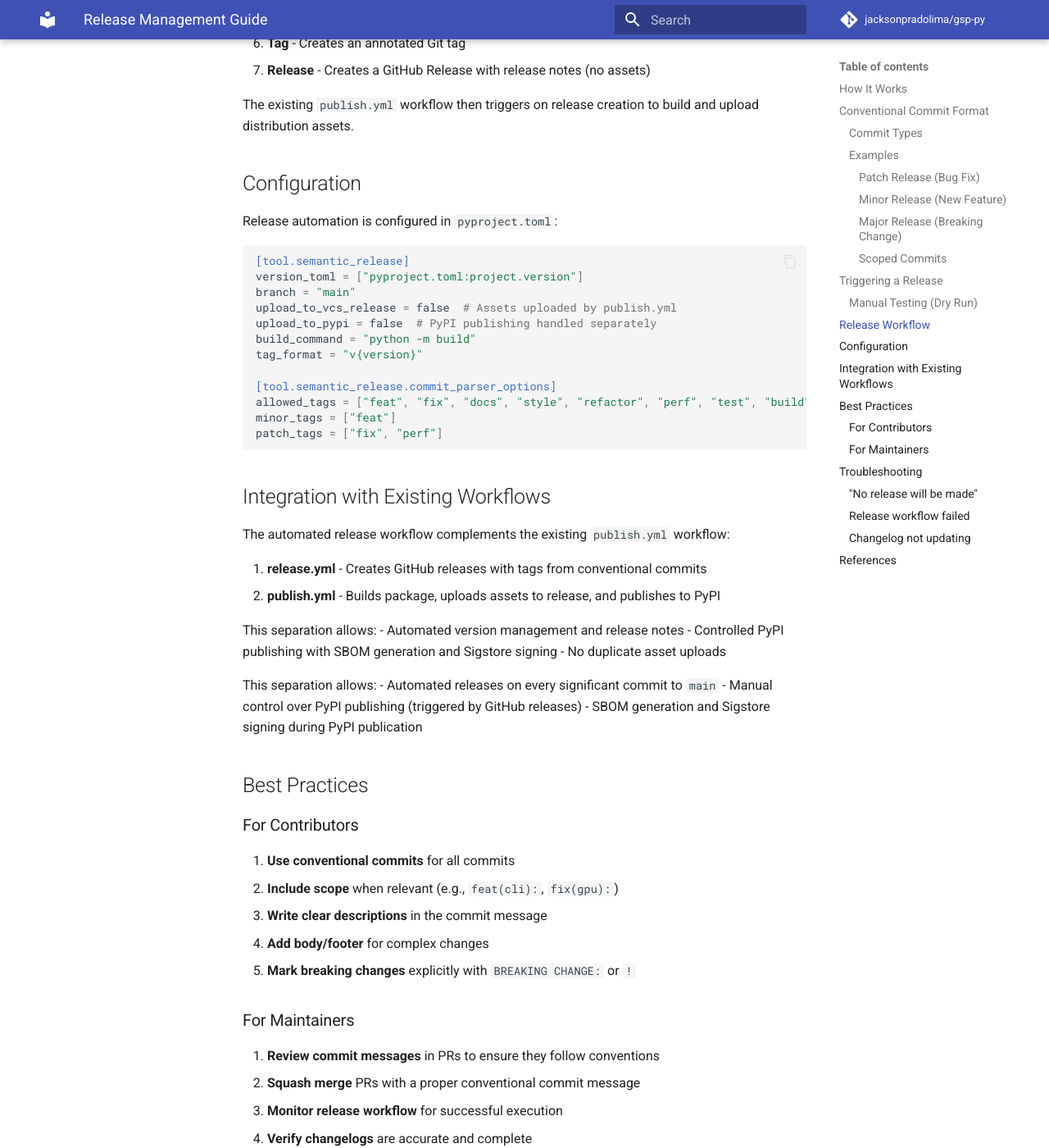
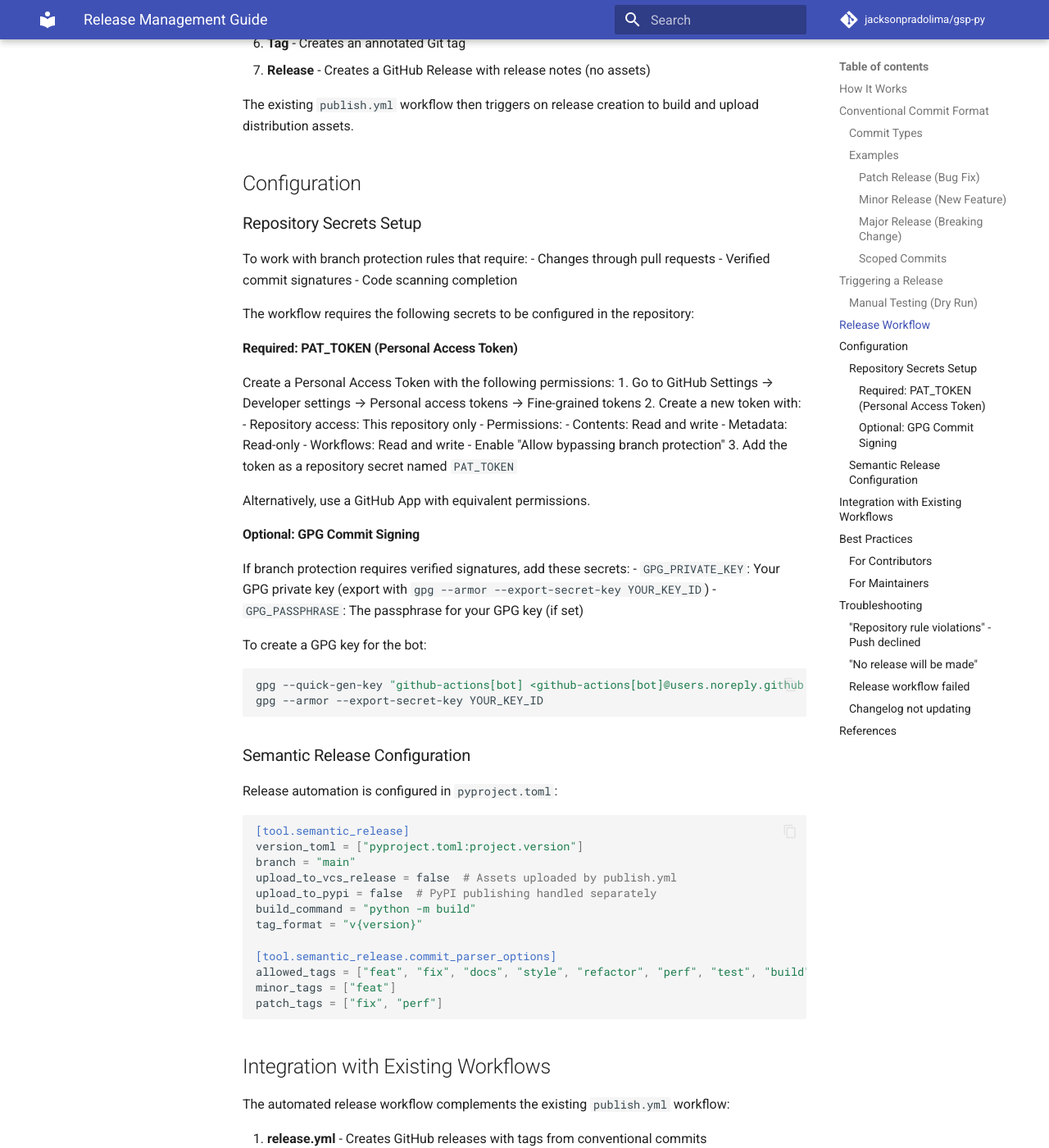
Before and after one commit to jacksonpradolima/gsp-py, an MkDocs documentation site: the page built from docs/RELEASE_MANAGEMENT.md, in a window 1280 px wide and 1400 px high, scrolled down 3063 px. Shown: the whole window at 82% size. Built offline with MkDocs 1.6.1 and Material for MkDocs 9.7.7, drawn with Linux system fonts in a browser that asks for light colours; comment, search, counter and statistics services are not loaded; some of the changed text lies outside the part shown.

Commit message:
fix: configure semantic release workflow for branch protection
Co-authored-by: jacksonpradolima <7774063+jacksonpradolima@users.noreply.github.com>

````diff
--- a/docs/RELEASE_MANAGEMENT.md
+++ b/docs/RELEASE_MANAGEMENT.md
@@ -121,6 +121,44 @@ The existing `publish.yml` workflow then triggers on release creation to build a
 
 ## Configuration
 
+### Repository Secrets Setup
+
+To work with branch protection rules that require:
+- Changes through pull requests
+- Verified commit signatures
+- Code scanning completion
+
+The workflow requires the following secrets to be configured in the repository:
+
+#### Required: PAT_TOKEN (Personal Access Token)
+
+Create a Personal Access Token with the following permissions:
+1. Go to GitHub Settings → Developer settings → Personal access tokens → Fine-grained tokens
+2. Create a new token with:
+   - Repository access: This repository only
+   - Permissions:
+     - Contents: Read and write
+     - Metadata: Read-only
+     - Workflows: Read and write
+   - Enable "Allow bypassing branch protection"
+3. Add the token as a repository secret named `PAT_TOKEN`
+
+Alternatively, use a GitHub App with equivalent permissions.
+
+#### Optional: GPG Commit Signing
+
+If branch protection requires verified signatures, add these secrets:
+- `GPG_PRIVATE_KEY`: Your GPG private key (export with `gpg --armor --export-secret-key YOUR_KEY_ID`)
+- `GPG_PASSPHRASE`: The passphrase for your GPG key (if set)
+
+To create a GPG key for the bot:
+```bash
+gpg --quick-gen-key "github-actions[bot] <github-actions[bot]@users.noreply.github.com>" rsa4096
+gpg --armor --export-secret-key YOUR_KEY_ID
+```
+
+### Semantic Release Configuration
+
 Release automation is configured in `pyproject.toml`:
 
 ```toml
@@ -175,6 +213,19 @@ This separation allows:
 
 ## Troubleshooting
 
+### "Repository rule violations" - Push declined
+
+**Error**: `remote: error: GH013: Repository rule violations found`
+
+This occurs when the repository has branch protection rules enabled. The fix:
+
+1. **Create a PAT Token**: Generate a Personal Access Token or GitHub App token with bypass permissions
+2. **Add the token as a secret**: Store it as `PAT_TOKEN` in repository secrets
+3. **Enable GPG signing** (if required): Add `GPG_PRIVATE_KEY` and `GPG_PASSPHRASE` secrets
+4. The workflow is already configured to use these tokens automatically
+
+See the "Repository Secrets Setup" section above for detailed instructions.
+
 ### "No release will be made"
 
 This means no commits since the last release warrant a version bump. Only commits with types `fix:`, `feat:`, `perf:`, or `BREAKING CHANGE:` trigger releases.
````
Also changed, not shown: .github/workflows/README.md (added), 1 other file.
